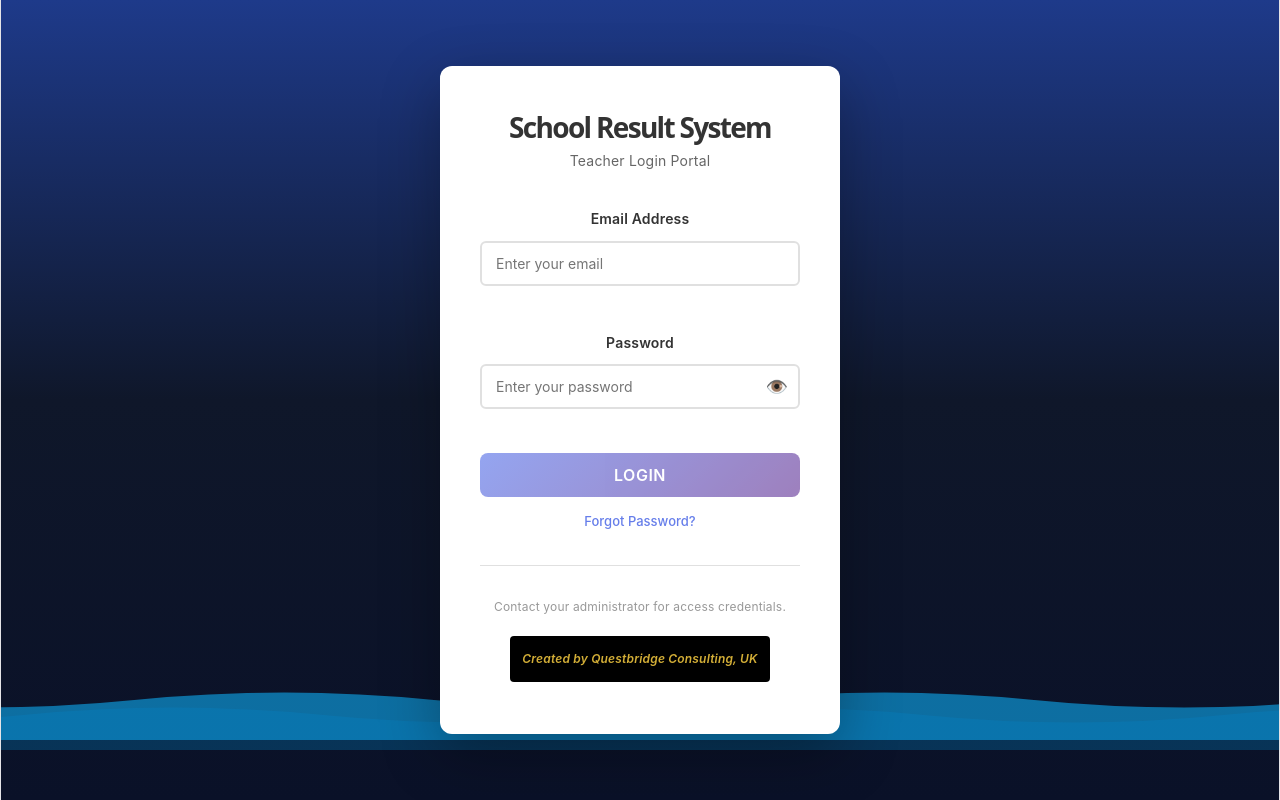
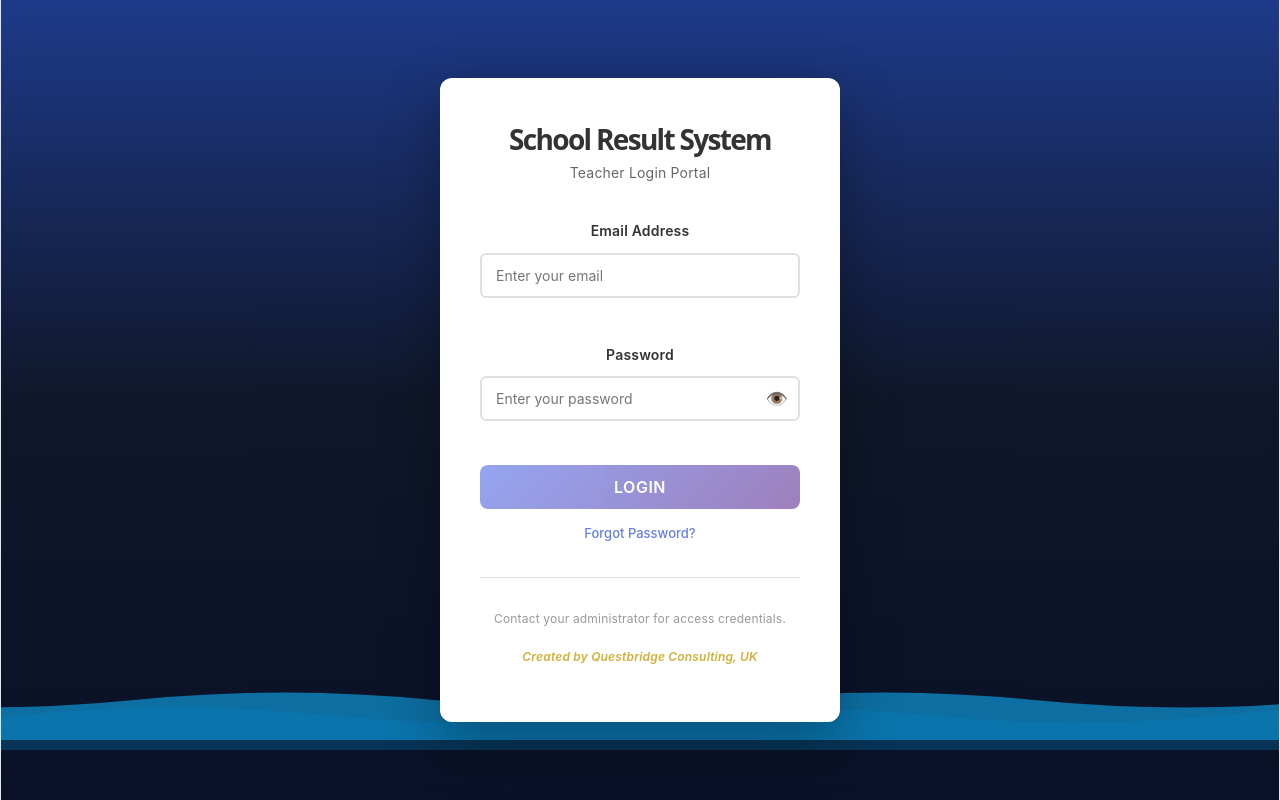
Before and after one commit to Vicdugu/SCHOOL_RESULT_SYSTEM, a React (Vite) app: page /login in a window 1280 px wide. Built offline with nearby package versions, Linux system fonts and the light colour scheme.

Commit message:
Remove black background from Questbridge credit, keep gold styling

```diff
--- a/src/components/LoginPage.css
+++ b/src/components/LoginPage.css
@@ -230,14 +230,10 @@
 
 .login-footer p.created-by {
   margin-top: 12px;
-  padding: 10px 12px;
   font-size: 12px;
   color: #d4af37;
   font-style: italic;
   font-weight: 600;
-  background-color: #000000;
-  border-radius: 4px;
-  display: inline-block;
 }
 
 /* Forgot Password Link */
```
